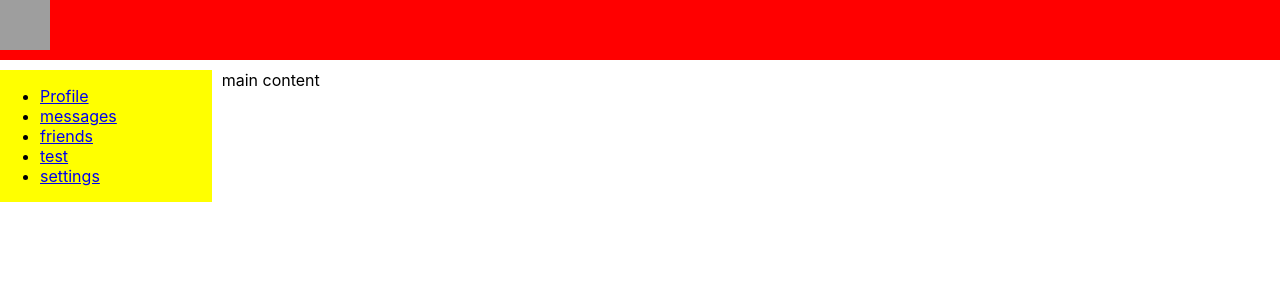
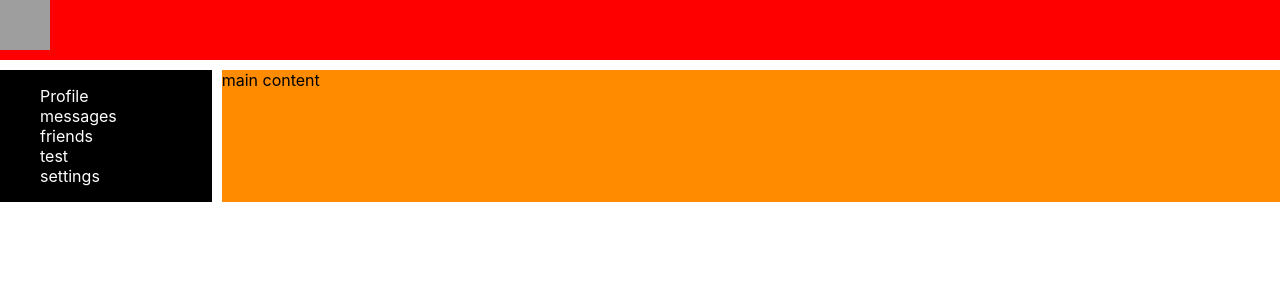
Before and after one commit to illia-mosin/it-kamasutra, a React (Create React App) app: page / in a window 1280 px wide. Shown: the top 300 px of the page. Built offline with nearby package versions, Linux system fonts and the light colour scheme; grey boxes are pictures that could not be loaded.

Commit message:
css modules lesson 14

```diff
--- a/src/App.css
+++ b/src/App.css
@@ -8,19 +8,3 @@
   grid-template-columns: 2fr 10fr;
   grid-gap: 10px;
 }
-.header {
-  grid-area: h;
-  background-color: red;
-}
-.header img {
-  height: 50px;
-  width: 50px;
-}
-.nav {
-  grid-area: n;
-  background-color: yellow;
-}
-.main{
-  grid-area: m;
-  background-color: darkorange;
-}
--- a/src/components/Header.js
+++ b/src/components/Header.js
@@ -1,8 +1,9 @@
 import React from 'react';
+import s from './Header.module.css';
 
 const Header = () => {
     return (
-        <header className="header">
+        <header className={s.header}>
             <img src="https://seeklogo.com/images/I/IM-logo-C88F03B811-seeklogo.com.gif"/>
         </header>
     );
--- /dev/null
+++ b/src/components/Header.module.css
@@ -0,0 +1,8 @@
+.header {
+    grid-area: h;
+    background-color: red;
+}
+.header img {
+    height: 50px;
+    width: 50px;
+}
--- a/src/components/Nav.js
+++ b/src/components/Nav.js
@@ -1,8 +1,9 @@
 import React from 'react';
+import s from'./Nav.module.css';
 
 const Nav = () => {
     return (
-    <nav className="nav">
+    <nav className={s.nav}>
         <ul>
             <li><a href="#">Profile</a></li>
             <li><a href="#">messages</a></li>
--- /dev/null
+++ b/src/components/Nav.module.css
@@ -0,0 +1,11 @@
+.nav {
+    grid-area: n;
+    background-color: black;
+}
+.nav ul li a {
+    color: white;
+    text-decoration: none;
+}
+.nav a:hover {
+    font-size: 20px;
+}
--- a/src/components/Profile.js
+++ b/src/components/Profile.js
@@ -1,8 +1,9 @@
 import React from 'react';
+import s from'./Profile.module.css';
 
 const Profile = () => {
     return (
-        <main className="profile">
+        <main className={s.profile}>
             main content
         </main>
     );
--- /dev/null
+++ b/src/components/Profile.module.css
@@ -0,0 +1,4 @@
+.profile{
+    grid-area: m;
+    background-color: darkorange;
+}
```
Also changed, not shown: 1 other file (tests, documents, lock files or other folders).
